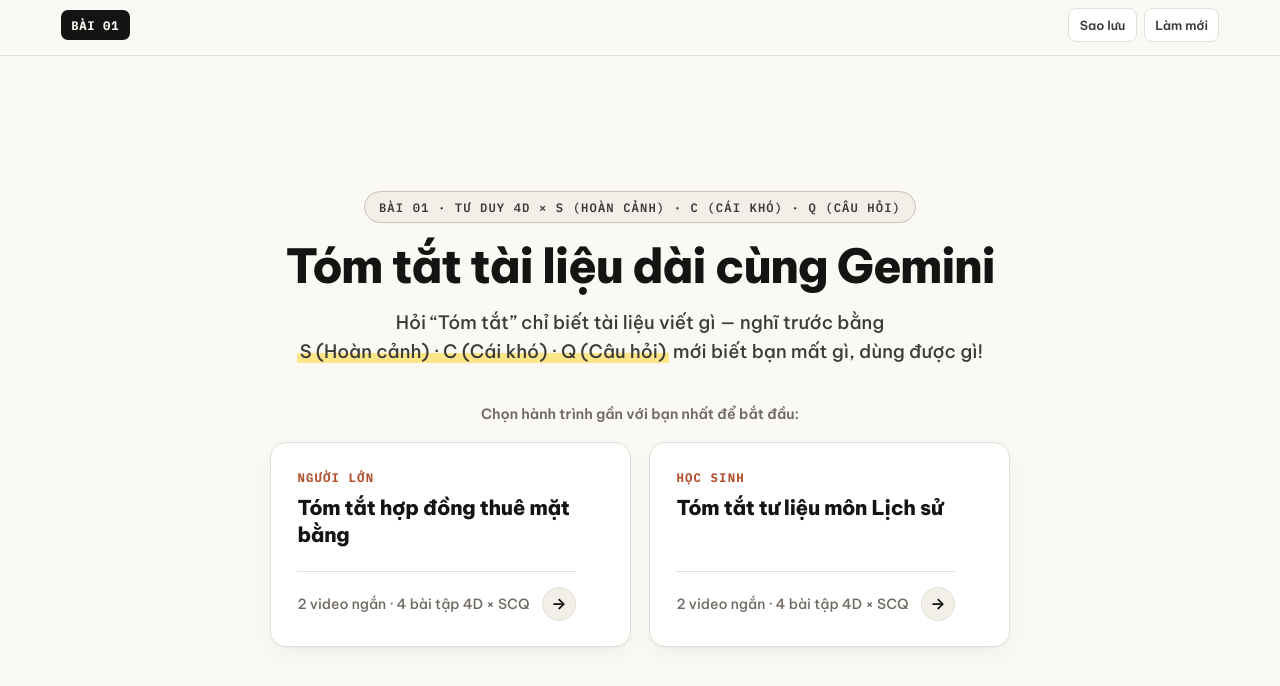
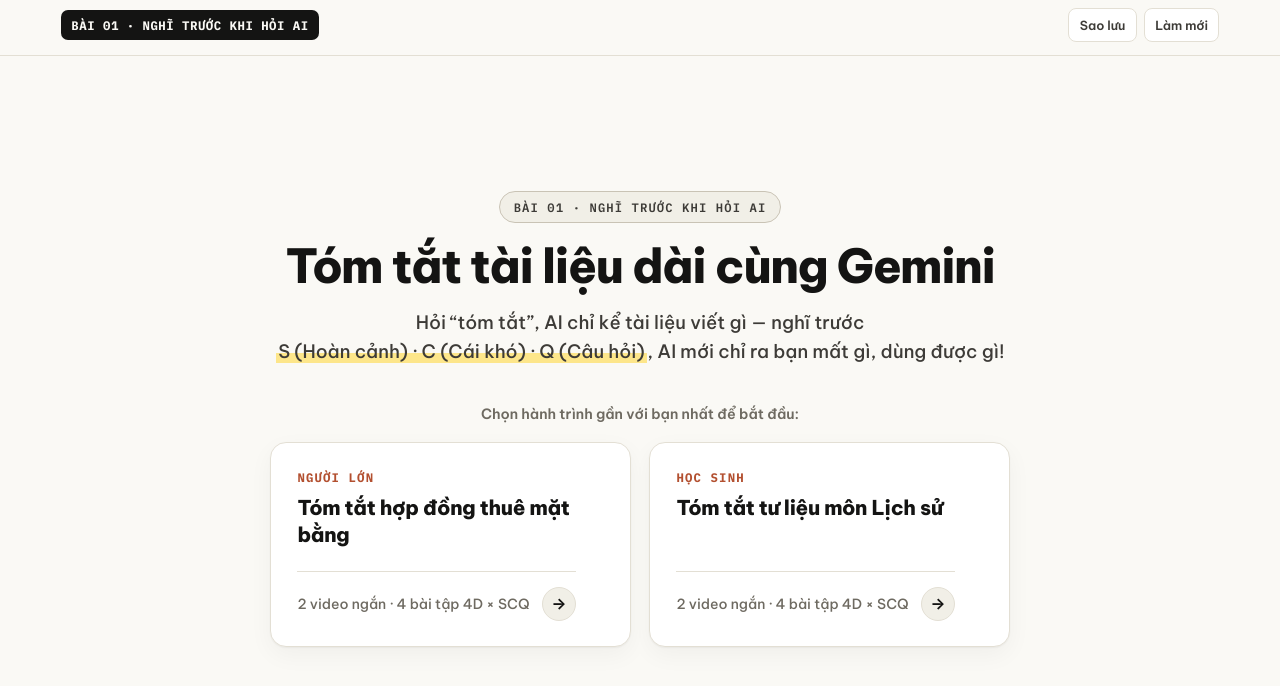
Before and after one commit to tienhungnguyen120/bai01-duyet-4d-8k3p, a plain HTML site: page index.html in a window 1280 px wide. Drawn offline with Linux system fonts and the light colour scheme.

Commit message:
Rename Lesson 01 to 'Bài 01 · Nghĩ trước khi hỏi AI — Tóm tắt tài liệu dài cùng Gemini'

```diff
--- a/app.js
+++ b/app.js
@@ -318,14 +318,14 @@
         h(
           "div",
           { className: "welcome-hero" },
-          h("span", { className: "welcome-kicker" }, "BÀI 01 · TƯ DUY 4D × S (HOÀN CẢNH) · C (CÁI KHÓ) · Q (CÂU HỎI)"),
+          h("span", { className: "welcome-kicker" }, "BÀI 01 · NGHĨ TRƯỚC KHI HỎI AI"),
           h("h1", { className: "welcome-title" }, "Tóm tắt tài liệu dài cùng Gemini"),
           h(
             "p",
             { className: "welcome-sub" },
-            "Hỏi “Tóm tắt” chỉ biết tài liệu viết gì — nghĩ trước bằng ",
+            "Hỏi “tóm tắt”, AI chỉ kể tài liệu viết gì — nghĩ trước ",
             h("span", { className: "marker-sweep" }, "S (Hoàn cảnh) · C (Cái khó) · Q (Câu hỏi)"),
-            " mới biết bạn mất gì, dùng được gì!"
+            ", AI mới chỉ ra bạn mất gì, dùng được gì!"
           )
         ),
         h("p", { className: "journey-section-label" }, "Chọn hành trình gần với bạn nhất để bắt đầu:"),
@@ -1536,7 +1536,7 @@
       "section",
       { className: "summary-hero-card" },
       h("span", { className: "completion-badge" }, `✓ ĐÃ HOÀN TẤT ${doneEx.length}/4 BÀI TẬP 4D × SCQ`),
-      h("h1", { className: "step-title", tabindex: "-1" }, "Tổng kết Bài 01 · Quy luật 4D × S (Hoàn cảnh) · C (Cái khó) · Q (Câu hỏi)"),
+      h("h1", { className: "step-title", tabindex: "-1" }, "Tổng kết Bài 01 · Nghĩ trước khi hỏi AI"),
       h(
         "p",
         { className: "step-lead" },
--- a/index.html
+++ b/index.html
@@ -4,8 +4,8 @@
   <meta charset="utf-8" />
   <meta name="viewport" content="width=device-width, initial-scale=1, viewport-fit=cover" />
   <meta name="robots" content="noindex, nofollow" />
-  <title>Bài 01 · Đọc sâu tài liệu dài & Bắt bẫy ngầm cùng AI</title>
-  <meta name="description" content="Bài 01: Học theo từng chặng lật trang — Tình huống thực tế, Quy luật Tư duy 4D và 4 bài tập rèn mạch suy nghĩ độc lập." />
+  <title>Bài 01 · Nghĩ trước khi hỏi AI — Tóm tắt tài liệu dài cùng Gemini</title>
+  <meta name="description" content="Bài 01 · Nghĩ trước khi hỏi AI — Tóm tắt tài liệu dài cùng Gemini: Tình huống thực tế, Khung 4D (Anthropic) × S–C–Q (McKinsey) và 4 bài tập rèn tư duy độc lập." />
   <script>
     try {
       const valid = ["anthropic", "minerva", "brilliant", "sutd"];
@@ -27,7 +27,7 @@
   <header class="player-header">
     <div class="player-header-inner">
       <div class="header-left">
-        <button type="button" id="home-chip-btn" class="lesson-chip" title="Về màn chọn tình huống">BÀI 01</button>
+        <button type="button" id="home-chip-btn" class="lesson-chip" title="Về màn chọn tình huống · Bài 01: Nghĩ trước khi hỏi AI">BÀI 01<span class="chip-sub-hide"> · NGHĨ TRƯỚC KHI HỎI AI</span></button>
         <button type="button" id="track-switch-btn" class="track-pill-btn" hidden></button>
       </div>
 
--- a/lesson-data.js
+++ b/lesson-data.js
@@ -34,7 +34,7 @@
 
   window.LESSON_01_DATA = {
     courseTitle: "Giáo trình Tư duy & Làm chủ AI",
-    lessonCode: "BÀI 01",
+    lessonCode: "BÀI 01 · NGHĨ TRƯỚC KHI HỎI AI",
     lessonTitle: "Tóm tắt tài liệu dài cùng Gemini",
     lessonLead:
       "Kết hợp hai bộ khung nổi tiếng: Khung làm chủ AI 4 Chữ D của Anthropic (gói gọn 3 bước: Mình nghĩ trước – AI làm cùng – Mình kiểm cuối) và Khuôn nghĩ trước S – C – Q của McKinsey: S (Situation · Hoàn cảnh) – C (Complication · Cái khó) – Q (Question · Câu hỏi).",
--- a/styles.css
+++ b/styles.css
@@ -274,6 +274,13 @@ button:disabled {
   color: var(--cta-fg);
   letter-spacing: 0.04em;
   border: none;
+  cursor: pointer;
+}
+
+@media (max-width: 720px) {
+  .chip-sub-hide {
+    display: none;
+  }
 }
 
 .track-pill-btn {
```
